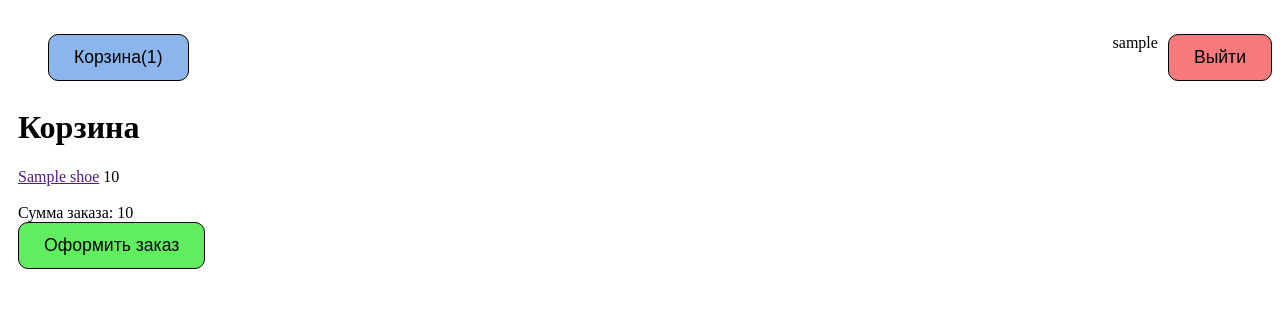
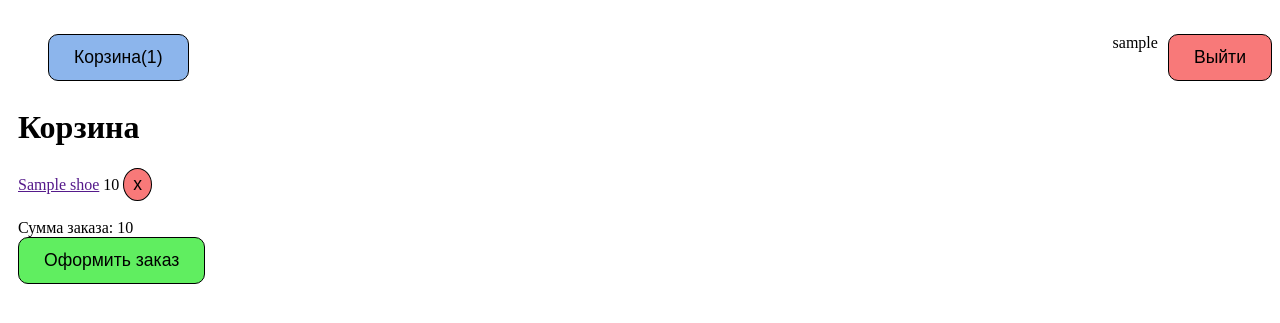
Before and after one commit to PhysicistProgs/e-shop-django, a Django app: page /cart/ in a window 1280 px wide. Shown: the top 323 px of the page. Run offline with Django 3.2, Linux system fonts and the light colour scheme; a user stored in the database is signed in; tables that the repository leaves empty hold one stand-in row (values such as "Sample post").

Commit message:
Started_app: made possible deleting item from cart
Add button to the right of the item.
Create DeleteFromCartView in views.py

```diff
--- a/started_app/static/started_app/css/styles.css
+++ b/started_app/static/started_app/css/styles.css
@@ -83,8 +83,15 @@ button:hover {
     background-color: rgb(248, 121, 121)
 }
 
+.btn-danger.small {
+    background-color: rgb(248, 121, 121);
+    border-radius: 50%;
+    padding: 5px 9px;
+}
+
 button:disabled {
     background-color: rgb(207, 199, 199);
     cursor: default;
     border-color:rgb(105, 105, 105);
+    text-align: center;
 }
--- a/started_app/templates/started_app/cart.html
+++ b/started_app/templates/started_app/cart.html
@@ -6,6 +6,7 @@
         <div>
             <a href="">{{product}}</a>
              {{product.price}}
+            <a href="{% url 'del_from_cart' shoe_id=product.pk %}"><button class="btn-danger small">x</button></a>
         </div>
     {% endfor %}
 <br>
--- a/started_app/urls.py
+++ b/started_app/urls.py
@@ -17,4 +17,5 @@ urlpatterns = [
     path('logout/', views.logout_user, name='logout'),
     path('cart/', views.CartView.as_view(), name='cart'),
     path('add-to-cart/<int:shoe_id>', views.AddToCartView.as_view(), name='add_to_cart'),
+    path('del-from-cart/<int:shoe_id>', views.DelFromCartView.as_view(), name='del_from_cart'),
 ]
--- a/started_app/views.py
+++ b/started_app/views.py
@@ -135,3 +135,13 @@ class AddToCartView(generic.View):
         cart = Cart.objects.get(owner=request.user)
         cart.products.add(shoe)
         return redirect('cart')
+
+
+class DelFromCartView(SuccessMessageMixin, generic.View):
+
+    def get(self, request, *args, **kwargs):
+        print("kwargs:", kwargs)
+        shoe = Shoe.objects.get(pk=kwargs['shoe_id'])
+        cart = Cart.objects.get(owner=request.user)
+        cart.products.remove(shoe)
+        return redirect('cart')
```
